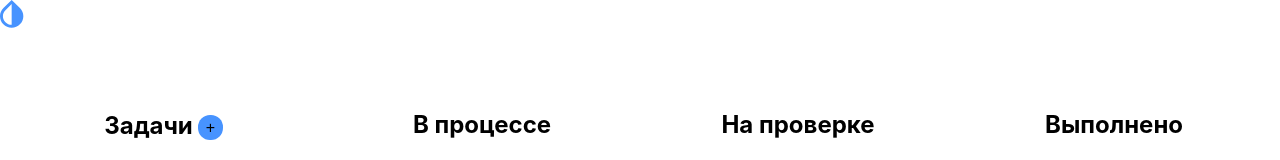
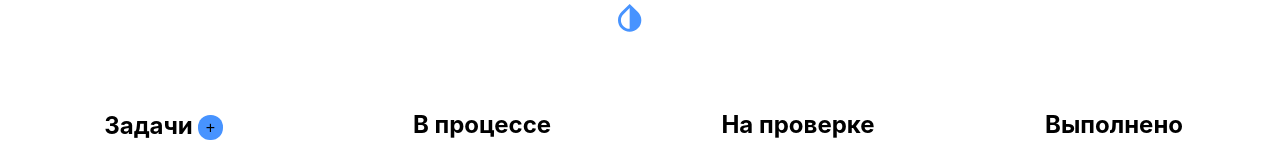
Before and after one commit to Sovazavr/my-kanban, a React (Create React App) app: page / in a window 1280 px wide. Shown: the top 160 px of the page. Built offline with nearby package versions, Linux system fonts and the light colour scheme.

Commit message:
header coloring

```diff
--- a/src/App.js
+++ b/src/App.js
@@ -20,8 +20,7 @@ function App() {
   const [currentBoard, setCurrentBoard] = useState(null)
   const [currentItem, setCurrentItem] = useState(null)
   const [valueInput, setValueInput] = useState('')
-  const [importance, setImportance] = useState('')
-  const [newItem, setNewItem] = useState(null)
+
   const [popupActive, setPopupActive] = useState(false)
 
   function dragOverHandler(e) {
@@ -97,30 +96,7 @@ function App() {
       return b
     }))
   }
-  function addImportance(e, board, item) {
-    if (e.keyCode == 13) {
-      setNewItem({
-        id: item.id,
-        title: item.title,
-        importance: importance,
-      })
-      const currentIndex = board.items.indexOf(item)
-      board.items.splice(currentIndex, 1)
-      board.items.splice(currentIndex, 0, newItem)
-      setBoards(boards.map(b => {
 
-        if (b.id === board.id) {
-          return board
-        }
-        return b
-      }))
-    }
-
-  }
-  function changeImportance(e, board, item) {
-    setImportance(e.target.value)
-
-  }
 
   function handleInput(e) {
     setValueInput(e.target.value)
--- a/src/App.scss
+++ b/src/App.scss
@@ -10,6 +10,7 @@
   height: 100vh;
   display: flex;
   flex-direction: column;
+
   background-color: var(#{--components-background-default});
 }
 .board__wrapper {
--- a/src/Header/Header.scss
+++ b/src/Header/Header.scss
@@ -1,6 +1,11 @@
 .header{
     width: 100vw;
-    height: 10%;
+    height: 5vh;
+    background-color: var(#{--body-background-default});
+    margin-bottom: 5vh;
+    display: flex;
+    align-items: center;
+    justify-content: space-around;
 }
 .change__theme {
     margin-right: 20px;
```
